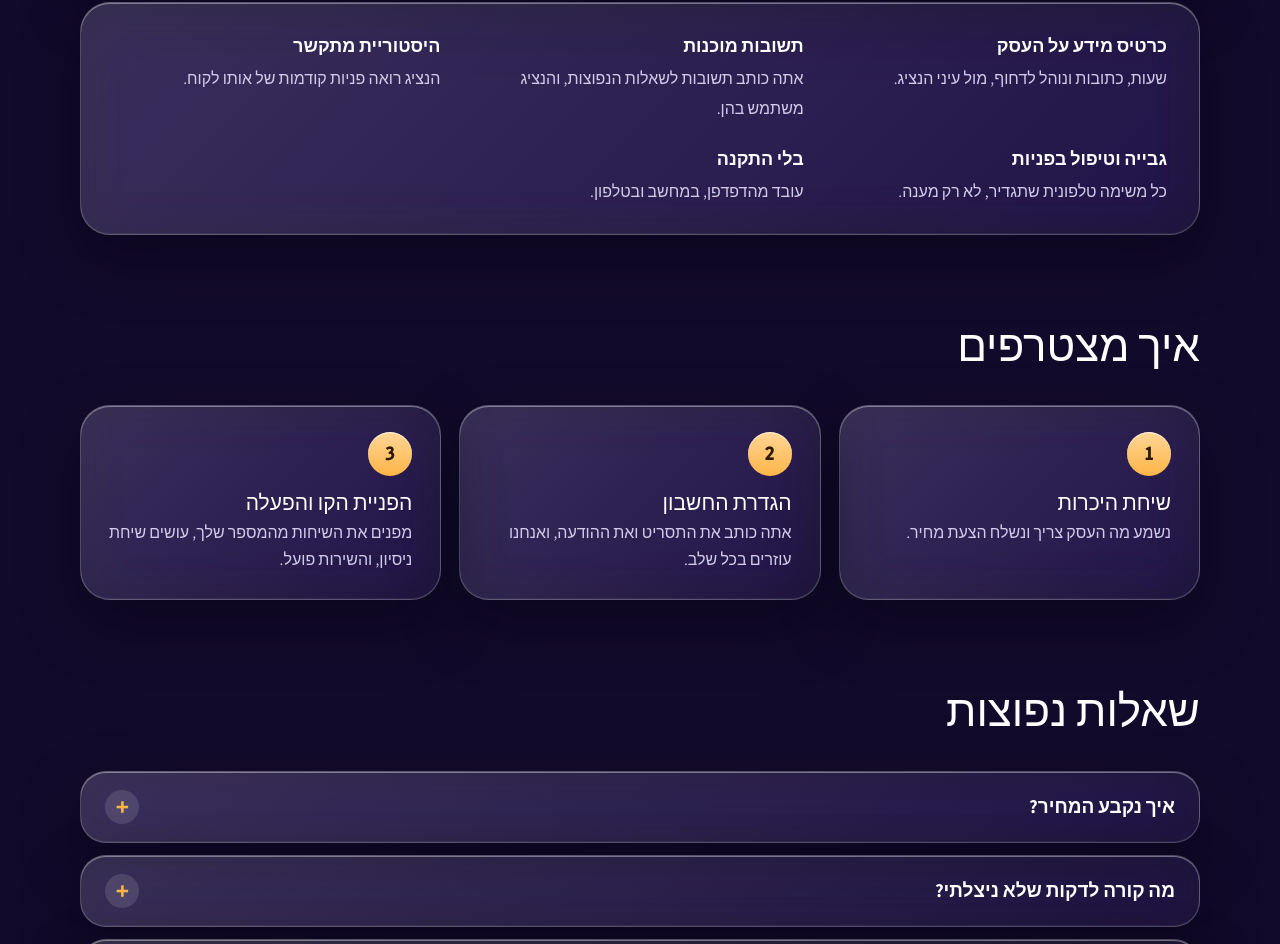
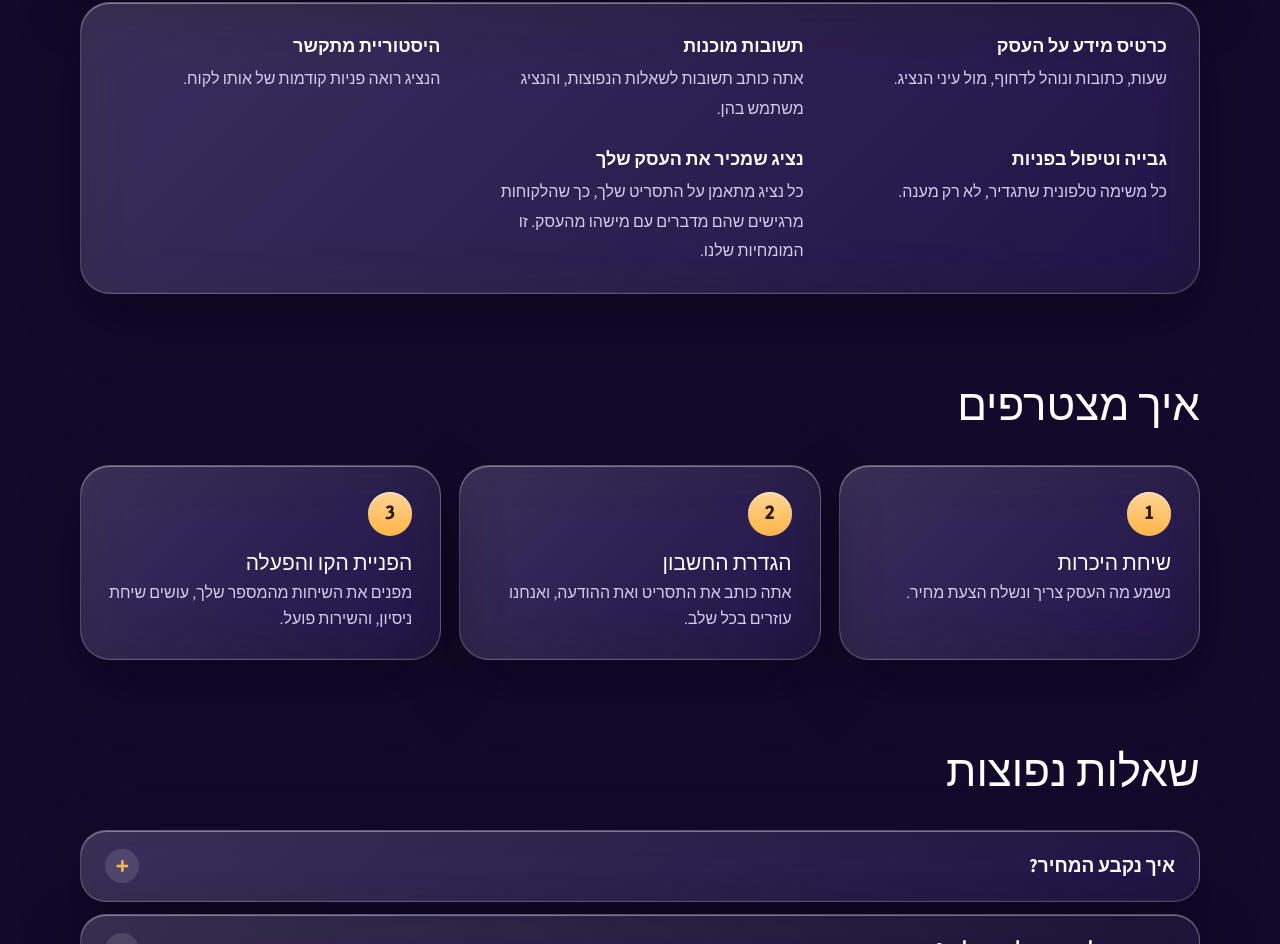
Before and after one commit to liopar77-eng/s.center-poblic, a plain HTML site: page index.html in a window 1280 px wide. Shown: the part 1410-2354 px from the top of the page. Drawn offline with Linux system fonts and the light colour scheme.

Commit message:
נציג שמתאמן על התסריט של העסק
Co-Authored-By: Claude Opus 5.5 <noreply@anthropic.com>
Claude-Session: https://claude.ai/code/session_01ToctrHkQjupKPm4p8h1Quj

```diff
--- a/index.html
+++ b/index.html
@@ -324,7 +324,7 @@ footer{color:var(--muted);font-size:15px;padding:8px 0 96px;text-align:center}
       <div><b>תשובות מוכנות</b><span>אתה כותב תשובות לשאלות הנפוצות, והנציג משתמש בהן.</span></div>
       <div><b>היסטוריית מתקשר</b><span>הנציג רואה פניות קודמות של אותו לקוח.</span></div>
       <div><b>גבייה וטיפול בפניות</b><span>כל משימה טלפונית שתגדיר, לא רק מענה.</span></div>
-      <div><b>בלי התקנה</b><span>עובד מהדפדפן, במחשב ובטלפון.</span></div>
+      <div><b>נציג שמכיר את העסק שלך</b><span>כל נציג מתאמן על התסריט שלך, כך שהלקוחות מרגישים שהם מדברים עם מישהו מהעסק. זו המומחיות שלנו.</span></div>
     </div>
   </section>
 
```
